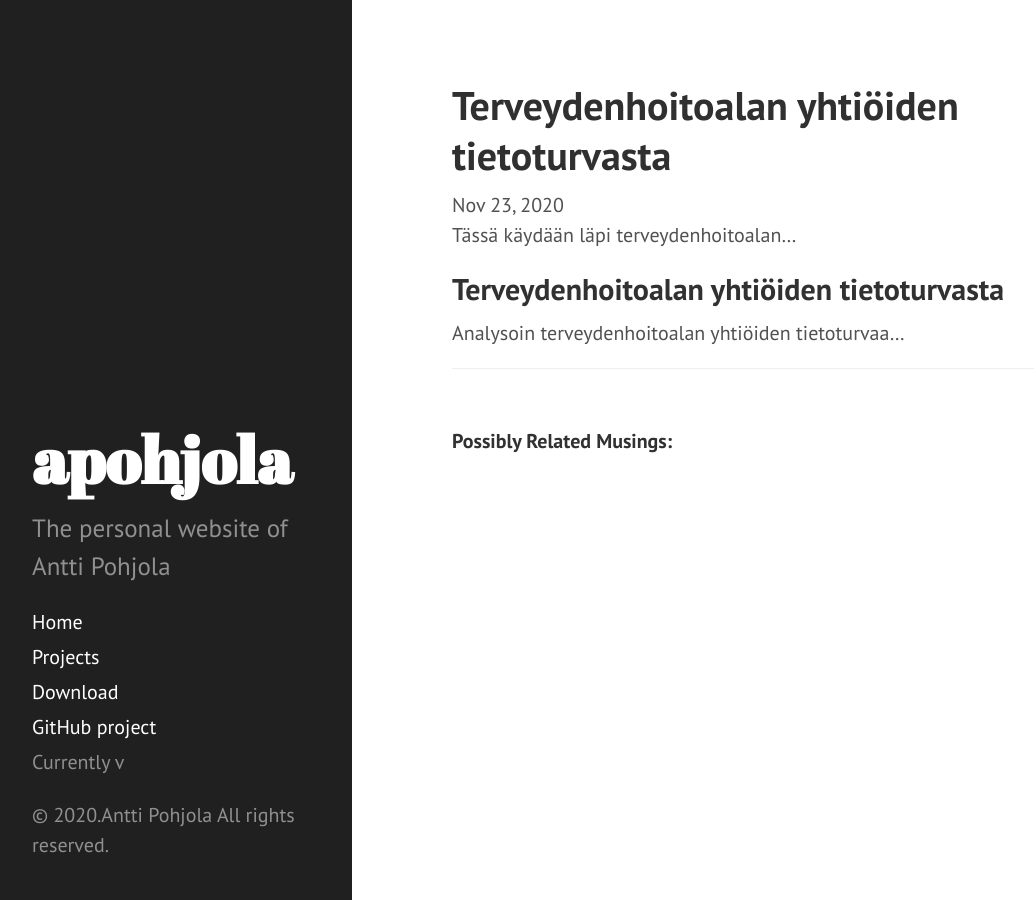
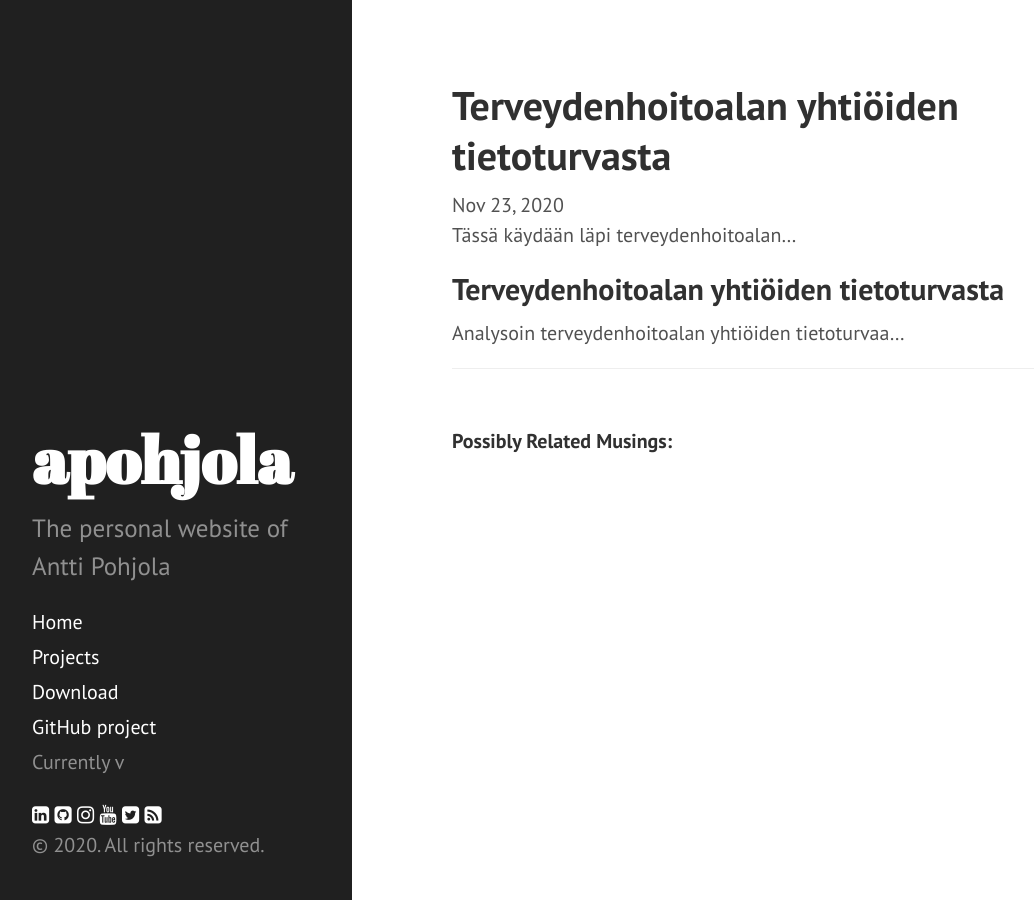
Before and after one commit to Summeli/apohjola.github.io, a Jekyll site: the page built from _posts/2020-11-23-terveydenhoitoalan-yhtioiden-tietoturvasta.md, in a window 1280 px wide. Shown: the whole page, without its empty margins (8-1042 px from the left). Built offline with Jekyll 4.4.1, drawn with Linux system fonts in a browser that asks for light colours; nearby versions of some CDN libraries.

Commit message:
Update sidebar.html

```diff
--- a/_includes/sidebar.html
+++ b/_includes/sidebar.html
@@ -30,7 +30,9 @@
       <a class="sidebar-nav-item" href="{{ site.github.repo }}">GitHub project</a>
       <span class="sidebar-nav-item">Currently v{{ site.version }}</span>
     </nav>
+	{% include social-media-links.html %}
 
-    <p>&copy; {{ site.time | date: '%Y' }}.Antti Pohjola All rights reserved.</p>
+    <p>&copy; {{ site.time | date: '%Y' }}. All rights reserved.</p>
+
   </div>
 </div>
```
